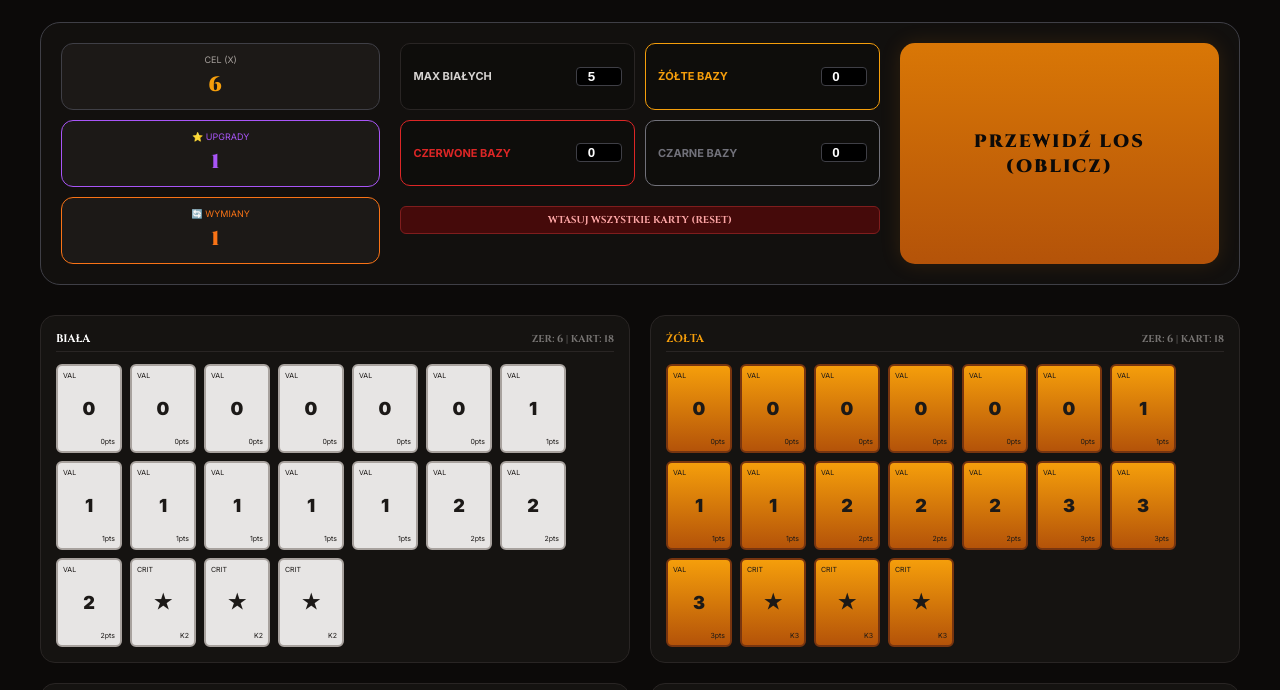
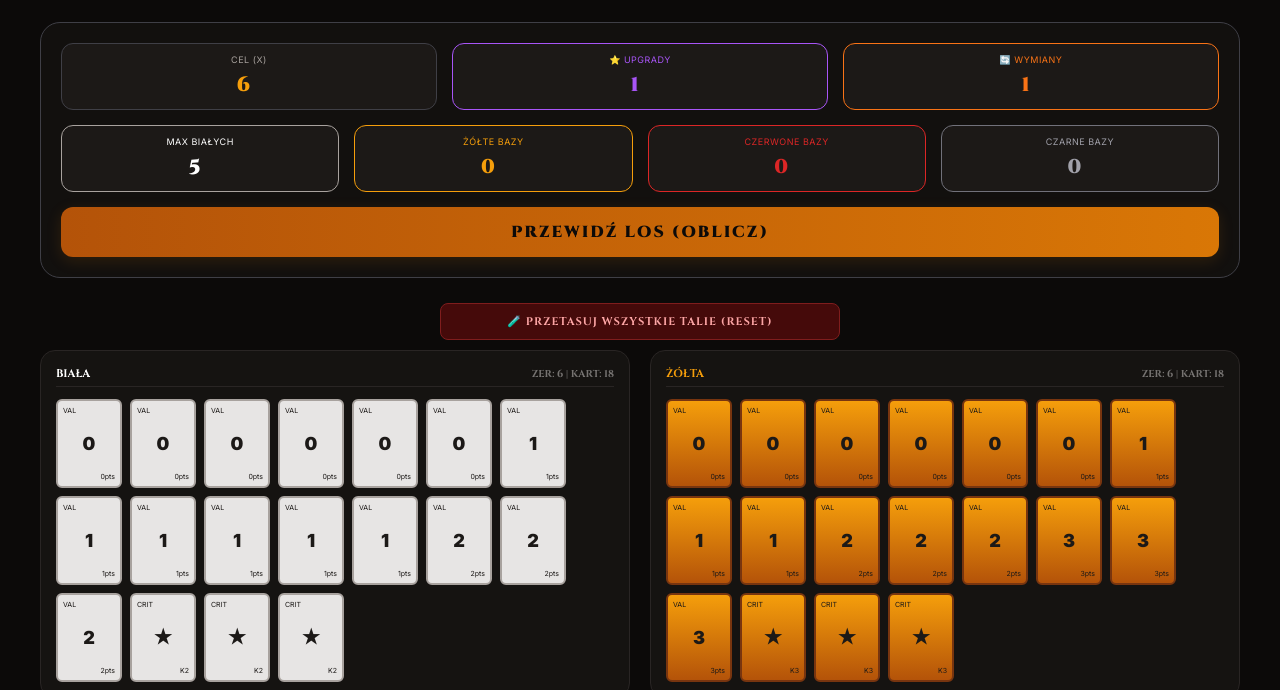
Before and after one commit to sneakycat-6/oathsworn_dies, a plain HTML site: page index.html in a window 1280 px wide. Shown: the part 94-784 px from the top of the page. Drawn offline with Linux system fonts and the light colour scheme.

Commit message:
Update index.html

```diff
--- a/index.html
+++ b/index.html
@@ -51,31 +51,33 @@
             letter-spacing: 2px;
         }
 
-        /* ------------------------------------------------------- */
-        /* NOWY GÓRNY PANEL KONFIGURACJI                           */
-        /* ------------------------------------------------------- */
-        .top-config-panel {
-            display: grid;
-            grid-template-columns: 1fr 1.5fr 1fr;
-            gap: 20px;
-            margin-bottom: 30px;
+        /* GŁÓWNA SIATKA PANELU STEROWANIA */
+        .config-wrapper {
+            display: flex;
+            flex-direction: column;
+            gap: 15px;
             background: rgba(28, 25, 23, 0.4);
             padding: 20px;
             border-radius: 20px;
             border: 1px solid var(--zinc-700);
+            margin-bottom: 25px;
         }
 
-        @media (max-width: 900px) {
-            .top-config-panel { grid-template-columns: 1fr; }
+        .row-grid {
+            display: grid;
+            grid-template-columns: repeat(3, 1fr);
+            gap: 15px;
         }
 
-        /* Parametry główne (Cel, Tokeny) */
-        .params-grid {
-            display: grid;
-            grid-template-columns: 1fr;
-            gap: 10px;
+        .row-grid.four-cols {
+            grid-template-columns: repeat(4, 1fr);
         }
 
+        @media (max-width: 768px) {
+            .row-grid { grid-template-columns: 1fr !important; }
+        }
+
+        /* STYL KAFELKÓW PARAMETRÓW (SPÓJNY DLA WSZYSTKICH) */
         .stat-box {
             background: var(--bg-card);
             border: 1px solid var(--zinc-700);
@@ -89,6 +91,7 @@
             text-transform: uppercase;
             color: #a8a29e;
             margin-bottom: 5px;
+            letter-spacing: 0.5px;
         }
 
         .stat-box input {
@@ -103,61 +106,50 @@
             font-family: 'Cinzel', serif;
         }
 
-        /* Limity kart (Przeniesione na górę) */
-        .limits-grid {
-            display: grid;
-            grid-template-columns: 1fr 1fr;
-            gap: 10px;
-        }
-
-        .limit-item {
-            background: rgba(0,0,0,0.2);
-            padding: 8px 12px;
-            border-radius: 10px;
-            display: flex;
-            justify-content: space-between;
-            align-items: center;
-            border: 1px solid #292524;
-        }
-
-        .limit-item span { font-size: 11px; font-weight: bold; text-transform: uppercase; }
-        .limit-item input {
-            width: 40px;
-            background: #000;
-            border: 1px solid var(--zinc-700);
-            color: white;
-            text-align: center;
-            border-radius: 4px;
-            font-weight: bold;
-        }
-
         /* PRZYCISK OBLICZ */
-        .calc-area {
-            display: flex;
-            flex-direction: column;
-            justify-content: center;
-        }
-
         .btn-main {
             width: 100%;
-            height: 100%;
-            min-height: 80px;
-            background: linear-gradient(to bottom, #d97706, #b45309);
+            background: linear-gradient(to right, #b45309, #d97706);
             color: #0c0a09;
             border: none;
-            padding: 15px;
-            font-size: 18px;
+            padding: 14px;
+            font-size: 16px;
             font-weight: 900;
-            border-radius: 15px;
+            border-radius: 12px;
             cursor: pointer;
             font-family: 'Cinzel', serif;
             letter-spacing: 2px;
-            box-shadow: 0 0 20px rgba(217, 119, 6, 0.15);
-            transition: 0.3s;
+            box-shadow: 0 4px 15px rgba(217, 119, 6, 0.15);
+            transition: 0.2s;
         }
 
-        .btn-main:hover { filter: brightness(1.1); transform: translateY(-2px); }
-        .btn-main:active { transform: translateY(0); }
+        .btn-main:hover { filter: brightness(1.1); }
+        .btn-main:active { transform: scale(0.99); }
+
+        /* PRZYCISK SHUFFLE POD REKOMENDACJĄ */
+        .shuffle-area {
+            display: flex;
+            justify-content: center;
+            margin: 20px 0 10px 0;
+        }
+
+        .btn-reset {
+            background: #450a0a;
+            color: #fca5a5;
+            border: 1px solid #7f1d1d;
+            padding: 10px 30px;
+            border-radius: 8px;
+            font-size: 11px;
+            font-weight: bold;
+            cursor: pointer;
+            text-transform: uppercase;
+            font-family: 'Cinzel', serif;
+            letter-spacing: 1px;
+            transition: 0.2s;
+            width: 100%;
+            max-width: 400px;
+        }
+        .btn-reset:hover { background: #7f1d1d; color: #fff; }
 
         /* ZARZĄDZANIE TALIĄ */
         .decks-grid {
@@ -225,28 +217,22 @@
             color: #ef4444; font-size: 20px;
         }
 
-        .btn-reset {
-            background: #450a0a; color: #fca5a5; border: 1px solid #7f1d1d;
-            padding: 6px 12px; border-radius: 6px; font-size: 10px; cursor: pointer;
-            text-transform: uppercase; font-family: 'Cinzel', serif;
-        }
-
         /* PANEL WYNIKÓW */
         .result-box {
             background: #064e3b;
             border: 2px solid var(--emerald);
-            padding: 25px;
-            border-radius: 20px;
+            padding: 20px;
+            border-radius: 15px;
             text-align: center;
             display: none;
             max-width: 700px;
-            margin: 0 auto 50px auto;
+            margin: 10px auto 10px auto;
             box-shadow: 0 10px 30px rgba(0,0,0,0.5);
         }
 
-        .result-combo { font-size: 24px; font-weight: 900; color: var(--amber); margin-bottom: 15px; font-family: 'Cinzel', serif; }
+        .result-combo { font-size: 22px; font-weight: 900; color: var(--amber); margin-bottom: 12px; font-family: 'Cinzel', serif; }
         .result-stats { display: grid; grid-template-columns: 1fr 1fr; gap: 20px; }
-        .res-val { font-size: 28px; font-weight: 900; display: block; }
+        .res-val { font-size: 26px; font-weight: 900; display: block; }
         .res-lbl { font-size: 10px; text-transform: uppercase; opacity: 0.7; }
 
     </style>
@@ -257,8 +243,10 @@
     <h1>OATHSWORN</h1>
     <div class="subtitle">Tactical Deepwood Companion</div>
 
-    <div class="top-config-panel">
-        <div class="params-grid">
+    <!-- ZGRUPOWANY PANEL GÓRNY -->
+    <div class="config-wrapper">
+        <!-- Rząd 1: Parametry podstawowe -->
+        <div class="row-grid">
             <div class="stat-box">
                 <div class="stat-label">Cel (X)</div>
                 <input type="number" id="targetX" value="6">
@@ -273,31 +261,47 @@
             </div>
         </div>
 
-        <div class="limits-grid">
-            <div class="limit-item"><span>Max Białych</span> <input type="number" id="max_white" value="5"></div>
-            <div class="limit-item" style="border-color: var(--amber)"><span style="color:var(--amber)">Żółte Bazy</span> <input type="number" id="base_yellow" value="0"></div>
-            <div class="limit-item" style="border-color: var(--red)"><span style="color:var(--red)">Czerwone Bazy</span> <input type="number" id="base_red" value="0"></div>
-            <div class="limit-item" style="border-color: #71717a"><span style="color:#71717a">Czarne Bazy</span> <input type="number" id="base_black" value="0"></div>
-            <div style="grid-column: span 2; text-align: center; margin-top: 10px;">
-                <button class="btn-reset" onclick="resetAllDiscards()" style="width: 100%">WTASUJ WSZYSTKIE KARTY (RESET)</button>
+        <!-- Rząd 2: Wyśrodkowane kafelki baz kolorów (Zgrupowane i stylizowane jak wyżej) -->
+        <div class="row-grid four-cols">
+            <div class="stat-box" style="border-color: #a8a29e">
+                <div class="stat-label" style="color:#fff">Max Białych</div>
+                <input type="number" id="max_white" value="5" style="color:#fff">
+            </div>
+            <div class="stat-box" style="border-color: var(--amber)">
+                <div class="stat-label" style="color:var(--amber)">Żółte Bazy</div>
+                <input type="number" id="base_yellow" value="0" style="color:var(--amber)">
+            </div>
+            <div class="stat-box" style="border-color: var(--red)">
+                <div class="stat-label" style="color:var(--red)">Czerwone Bazy</div>
+                <input type="number" id="base_red" value="0" style="color:var(--red)">
+            </div>
+            <div class="stat-box" style="border-color: #71717a">
+                <div class="stat-label" style="color:#a1a1aa">Czarne Bazy</div>
+                <input type="number" id="base_black" value="0" style="color:#a1a1aa">
             </div>
         </div>
 
-        <div class="calc-area">
-            <button class="btn-main" onclick="optimizeDraw()">PRZEWIDŹ LOS<br>(OBLICZ)</button>
-        </div>
+        <!-- Rząd 3: Przycisk obliczeniowy -->
+        <button class="btn-main" onclick="optimizeDraw()">PRZEWIDŹ LOS (OBLICZ)</button>
     </div>
 
+    <!-- PANEL WYNIKÓW (POJAWIA SIĘ OD RAZU POD CONFIGIEM) -->
     <div id="reco-section" class="result-box">
-        <div class="res-lbl" style="margin-bottom: 10px;">Rekomendowana Ścieżka</div>
+        <div class="res-lbl" style="margin-bottom: 5px;">Rekomendowana Ścieżka</div>
         <div id="bestCombo" class="result-combo"></div>
-        <div id="usedUpgrades" style="font-size: 11px; color: var(--purple); margin-bottom: 15px; font-weight: bold;"></div>
+        <div id="usedUpgrades" style="font-size: 11px; color: var(--purple); margin-bottom: 12px; font-weight: bold; text-transform: uppercase;"></div>
         <div class="result-stats">
             <div><span class="res-lbl">Szansa Sukcesu</span><span id="bestSuccess" class="res-val" style="color:var(--emerald)">0%</span></div>
             <div><span class="res-lbl">Ryzyko Fumble</span><span id="res-fumble-val" class="res-val" style="color:var(--red)">0%</span></div>
         </div>
     </div>
 
+    <!-- PRZYCISK RESETU (PRZETASOWANIA) DOKŁADNIE POD WYNIKAMI / NAD TALIAMI -->
+    <div class="shuffle-area">
+        <button class="btn-reset" onclick="resetAllDiscards()">🧪 Przetasuj wszystkie talie (Reset)</button>
+    </div>
+
+    <!-- ZARZĄDZANIE TALIĄ (DWIE KOLUMNY) -->
     <div class="decks-grid" id="deck-selectors"></div>
 
 </div>
@@ -444,7 +448,6 @@
             document.getElementById('bestSuccess').innerText = (best.succ * 100).toFixed(1) + "%";
             document.getElementById('res-fumble-val').innerText = (best.fumb * 100).toFixed(1) + "%";
             document.getElementById('reco-section').style.display = 'block';
-            document.getElementById('reco-section').scrollIntoView({ behavior: 'smooth' });
         }
     }
 
```
